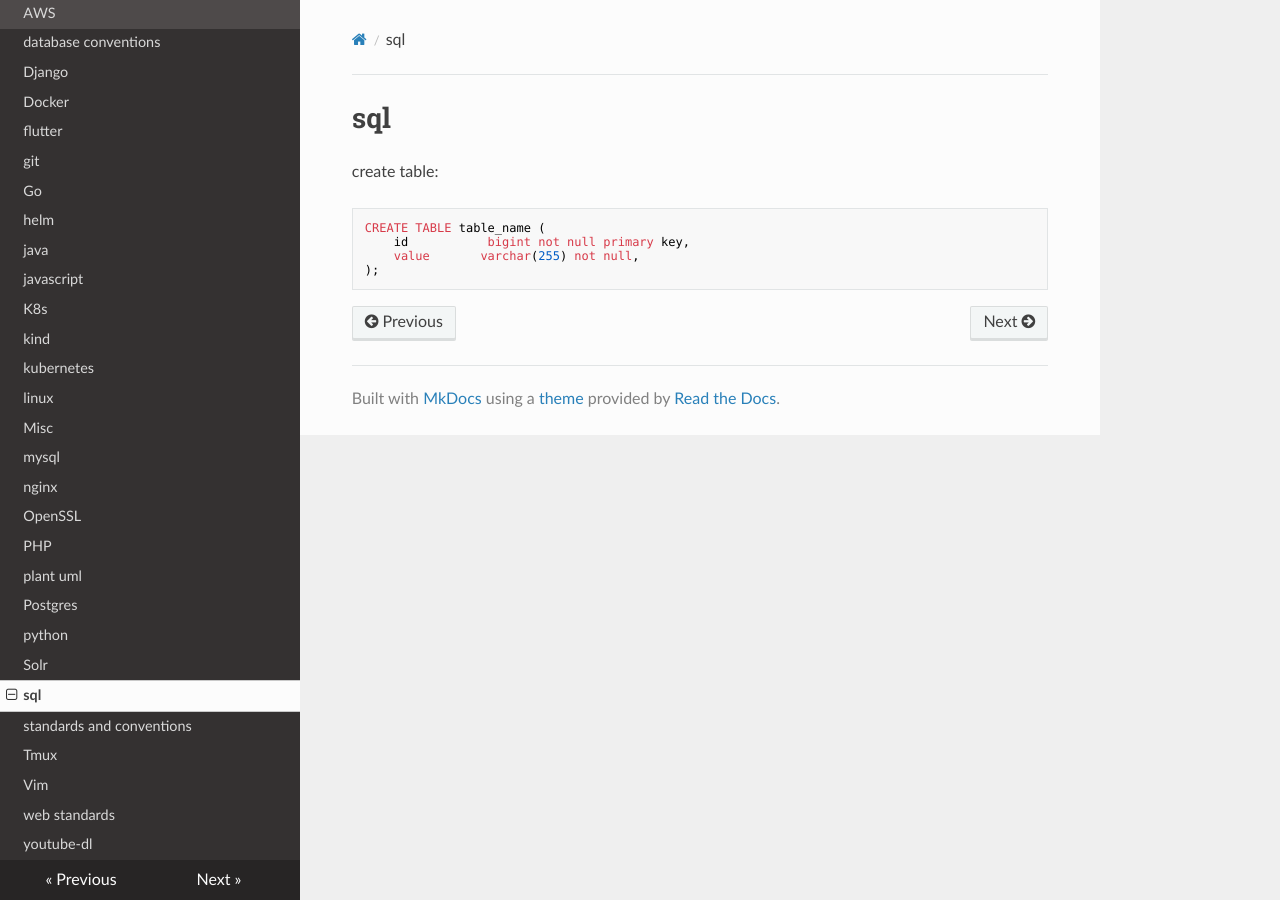
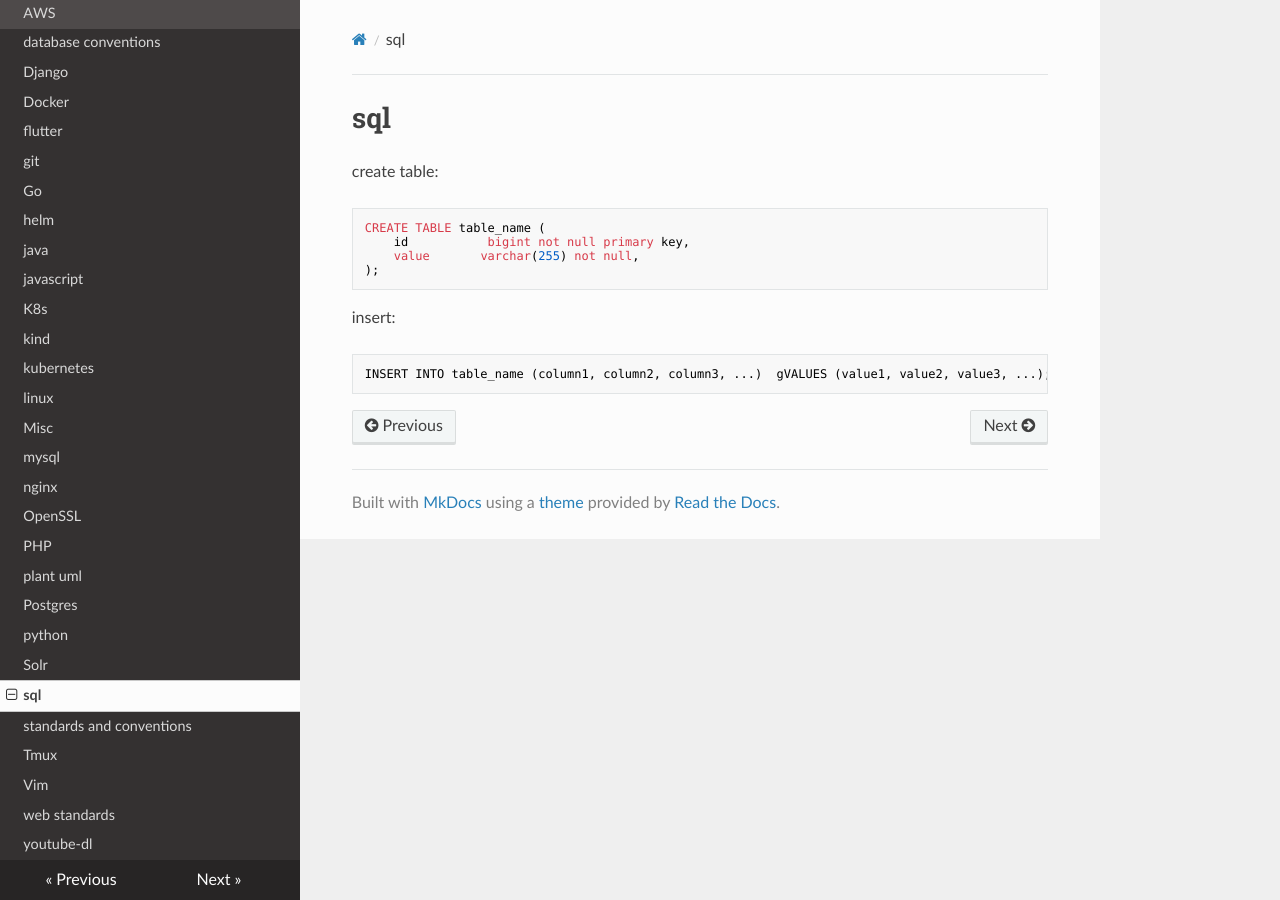
Before and after one commit to filipelucas42/notes, an MkDocs documentation site: the page built from docs/sql.md, in a window 1280 px wide. Built offline with MkDocs 1.6.1, drawn with Linux system fonts in a browser that asks for light colours; nearby versions of some CDN libraries.

Commit message:
Update sql.md

````diff
--- a/docs/sql.md
+++ b/docs/sql.md
@@ -7,3 +7,8 @@ CREATE TABLE table_name (
     value       varchar(255) not null,
 );
 ```
+
+insert:
+```
+INSERT INTO table_name (column1, column2, column3, ...)  gVALUES (value1, value2, value3, ...);
+```
````
